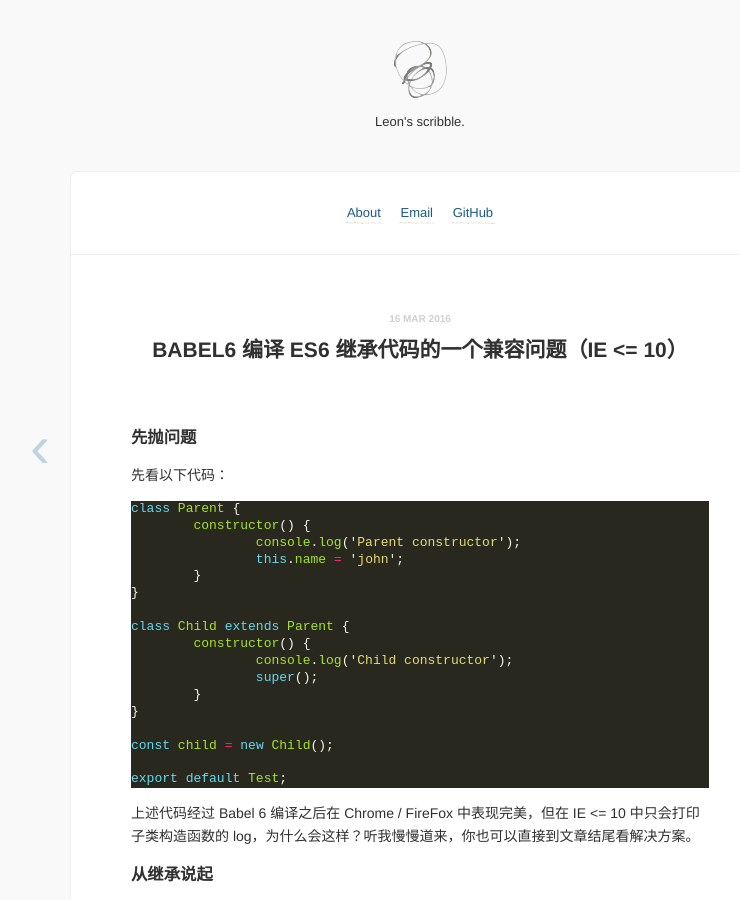
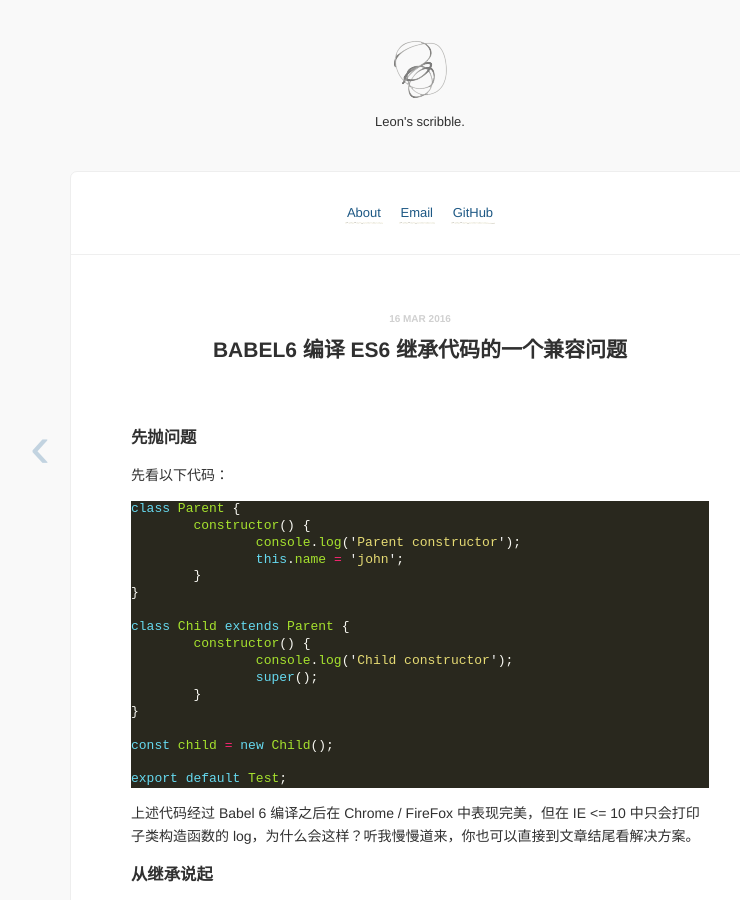
Before and after one commit to superRaytin/superraytin.github.io, a Jekyll site: the page built from _posts/skill/2016-03-16-babel6-es6-inherit-issue-in-ie10.md, in a window 1280 px wide and 900 px high. Shown: the whole window, without its empty margins (220-960 px from the left). Built offline with Jekyll 4.4.1, drawn with Linux system fonts in a browser that asks for light colours; Markdown is read by kramdown in place of the engine named in the settings; comment, search, counter and statistics services are not loaded.

Commit message:
jekyll can't automaticly generate article

```diff
--- a/_posts/skill/2016-03-16-babel6-es6-inherit-issue-in-ie10.md
+++ b/_posts/skill/2016-03-16-babel6-es6-inherit-issue-in-ie10.md
@@ -1,7 +1,7 @@
 ---
 layout: post
-title : Babel6 编译 ES6 继承代码的一个兼容问题（IE <= 10）
-date: 2016-03-16 17:28
+title : Babel6 编译 ES6 继承代码的一个兼容问题
+date: 2016-03-16 17:27
 disqus: y
 ---
 
```
